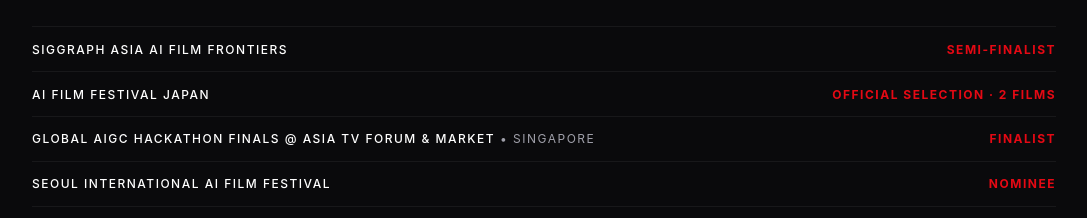
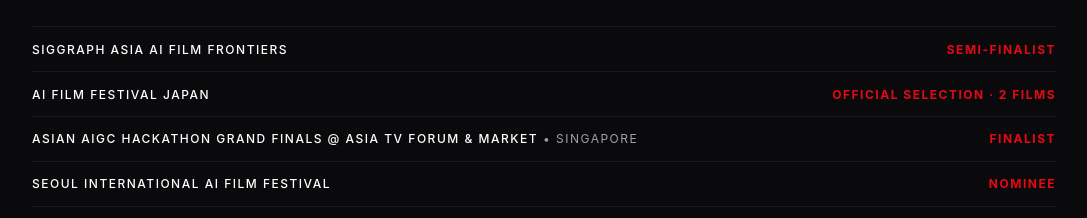
Before and after one commit to liewarthur/arthurliew, a plain HTML site: page index.html in a window 1280 px wide. Shown: the part 2100-2318 px from the top of the page, without its empty margins (96-1183 px from the left). Drawn offline with Linux system fonts and the light colour scheme.

Commit message:
Recognition: Asian AIGC Hackathon Grand Finals
Co-Authored-By: Claude Opus 5.5 <noreply@anthropic.com>
Claude-Session: https://claude.ai/code/session_01DkQsmuZUECLeUcHhw62TRK

```diff
--- a/index.html
+++ b/index.html
@@ -944,7 +944,7 @@
         <ul class="recognition-list">
             <li><span class="festival">SIGGRAPH Asia AI Film Frontiers</span><span class="result">Semi-Finalist</span></li>
             <li><span class="festival">AI Film Festival Japan</span><span class="result">Official Selection · 2 Films</span></li>
-            <li><span class="festival">Global AIGC Hackathon Finals @ Asia TV Forum &amp; Market<span class="loc"> • Singapore</span></span><span class="result">Finalist</span></li>
+            <li><span class="festival">Asian AIGC Hackathon Grand Finals @ Asia TV Forum &amp; Market<span class="loc"> • Singapore</span></span><span class="result">Finalist</span></li>
             <li><span class="festival">Seoul International AI Film Festival</span><span class="result">Nominee</span></li>
             <li><span class="festival">K-Culture AI International Film Festival<span class="loc"> • Seoul</span></span><span class="result">Finalist</span></li>
             <li><span class="festival">Hot Springs International Horror Film Festival<span class="loc"> • Arkansas, USA</span></span><span class="result">Official Selection</span></li>
```
